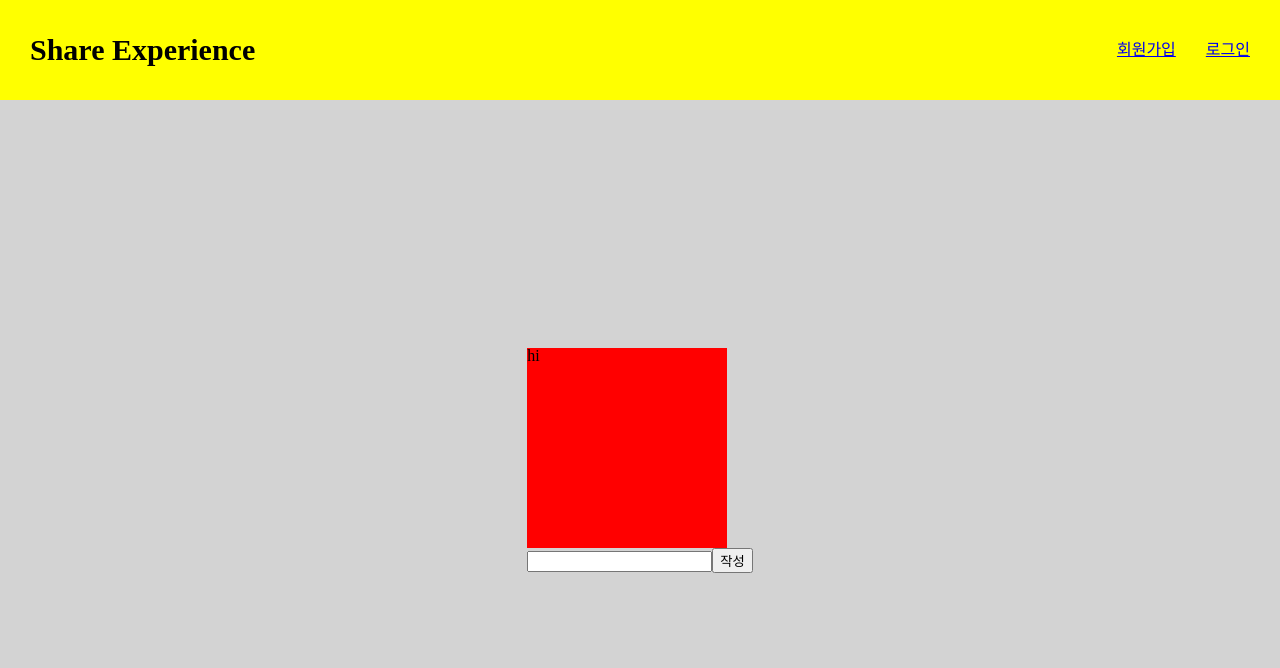
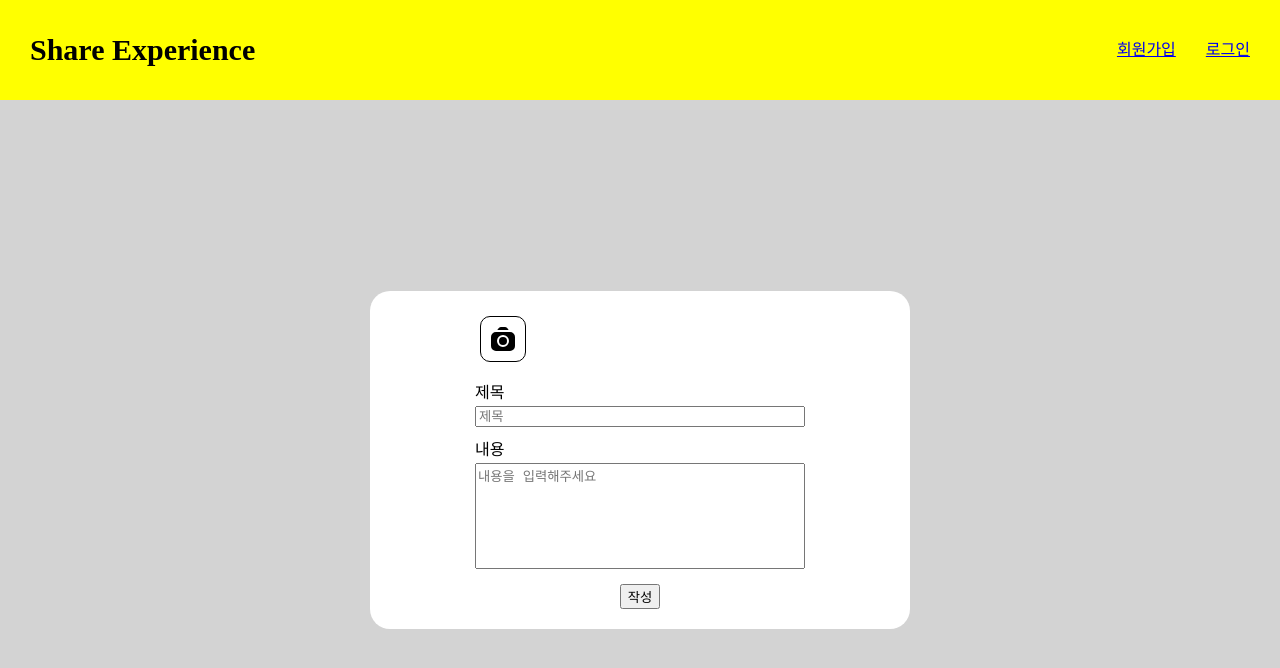
Before and after one commit to wsdx123/jy-lv4, a React (Create React App) app: page /post in a window 1280 px wide. Shown: the top 668 px of the page. Built offline with nearby package versions, Linux system fonts and the light colour scheme; no server answers.

Commit message:
feat: post 사진 업로드 연결, post css

```diff
--- a/db.json
+++ b/db.json
@@ -1,16 +1,28 @@
 {
   "posts": [
     {
-      "id": "78c5613f-c18f-47bd-be40-78d776134ad7",
-      "context": "afdfdGSGd"
+      "id": "083c73d4-d7d2-4566-90b2-6d3540a941a9",
+      "title": "erwr",
+      "context": "erwerer",
+      "picture": "https://firebasestorage.googleapis.com/v0/b/jy-lv4.appspot.com/o/images%2Ffiles?alt=media&token=dd8cd6a8-1076-4bd7-93fc-679c58d8492d"
     },
     {
-      "id": "9ada5e2c-9ce4-4a95-aad6-54a9f04cc4fc",
-      "context": "wetwt"
+      "id": "15274ba8-0139-44a1-adf6-895d1afe65cf",
+      "title": "asdsfddgfg",
+      "context": "dsgsgdf",
+      "picture": "https://firebasestorage.googleapis.com/v0/b/jy-lv4.appspot.com/o/images%2Ffiles?alt=media&token=535c91ee-4ef4-4dc6-b19f-6e1e52a9a2c6"
     },
     {
-      "id": "86a94fb5-eb14-4541-a583-19a2ffd730ea",
-      "context": "fff"
+      "id": "e66b0de4-f60b-4215-bff7-99195af53c6b",
+      "title": "ewgre",
+      "context": "erwg",
+      "picture": "https://firebasestorage.googleapis.com/v0/b/jy-lv4.appspot.com/o/images%2Fe66b0de4-f60b-4215-bff7-99195af53c6b?alt=media&token=334de048-ea6d-4713-b752-3d284bbbee2c"
+    },
+    {
+      "id": "32720ca3-6e24-44ad-9c50-d2e4ca3c2455",
+      "title": "eaff",
+      "context": "fffff",
+      "picture": "https://firebasestorage.googleapis.com/v0/b/jy-lv4.appspot.com/o/images%2F32720ca3-6e24-44ad-9c50-d2e4ca3c2455?alt=media&token=7f27de03-3c1f-41c7-af97-53d44b3db4c7"
     }
   ]
 }
--- /dev/null
+++ b/src/assets/svgs/index.js
@@ -0,0 +1 @@
+export { ReactComponent as CameraIcon } from './camera.svg'
--- a/src/pages/Login/index.jsx
+++ b/src/pages/Login/index.jsx
@@ -46,10 +46,6 @@ function Login() {
     e.preventDefault()
 
     const { userId, password } = loginInfo
-    if (userId === '' || password === '') {
-      dispatch(openAlert('아이디 혹은 비밀번호를 입력해 주세요.'))
-      return
-    }
 
     try {
       const tmp = await loginJWT(userId, password)
--- a/src/pages/Post.jsx
+++ /dev/null
@@ -1,31 +0,0 @@
-import { useMutationHook } from 'hooks/queryHooks'
-import { useState } from 'react'
-import { addPost } from 'service/api'
-import { v4 } from 'uuid'
-import styles from 'pages/Post.module.css'
-
-function Post() {
-  const [input, setInput] = useState('')
-
-  const mutation = useMutationHook(addPost, 'posts')
-
-  const handleSubmit = (e) => {
-    e.preventDefault()
-    const newPost = { id: v4(), context: input }
-
-    mutation.mutate(newPost)
-    setInput('')
-  }
-
-  return (
-    <div>
-      <form onSubmit={handleSubmit}>
-        <div className={styles.picContainer}>hi</div>
-        <input value={input} onChange={(e) => setInput(e.target.value)} />
-        <button type='submit'>작성</button>
-      </form>
-    </div>
-  )
-}
-
-export default Post
--- a/src/pages/Post.module.css
+++ /dev/null
@@ -1,5 +0,0 @@
-.picContainer {
-  background-color: red;
-  width: 200px;
-  height: 200px;
-}
--- /dev/null
+++ b/src/pages/Post/Post.module.css
@@ -0,0 +1,69 @@
+.picContainer {
+  /* background-color: red; */
+  width: auto;
+  /* height: 100px; */
+  /* padding: 20px; */
+  display: flex;
+  align-items: center;
+}
+
+.postContainer {
+  padding: 20px;
+  width: 500px;
+  height: auto;
+  background-color: white;
+  display: flex;
+  align-items: center;
+  justify-content: center;
+  border-radius: 20px;
+}
+
+.postForm {
+  display: flex;
+  flex-direction: column;
+  align-items: flex-start;
+  width: 330px;
+  gap: 15px;
+}
+.postForm > button {
+  margin: auto;
+}
+
+.file {
+  display: none;
+}
+.fileLabel {
+  cursor: pointer;
+  padding: 5px;
+}
+
+.icon {
+  border: 1px solid black;
+  border-radius: 10px;
+  padding: 10px;
+  width: 24px;
+  height: 24px;
+  transition: all 0.2s ease-in-out;
+}
+.icon:hover {
+  fill: white;
+  background-color: black;
+}
+
+.previews {
+  display: grid;
+  grid-template-columns: 1fr 1fr 1fr;
+  gap: 10px;
+}
+
+.inputBox {
+  display: flex;
+  flex-direction: column;
+  gap: 5px;
+  width: 100%;
+}
+
+.inputBox > textarea {
+  resize: none;
+  height: 100px;
+}
--- /dev/null
+++ b/src/pages/Post/index.jsx
@@ -0,0 +1,85 @@
+import { useMutationHook } from 'hooks/queryHooks'
+import { useState } from 'react'
+import { addPost } from 'service/api'
+import styles from 'pages/Post/Post.module.css'
+import { v4 } from 'uuid'
+import { getDownloadURL, ref, uploadBytes } from 'firebase/storage'
+import { storage } from 'firebase.js'
+import { useNavigate } from 'react-router-dom'
+import { CameraIcon } from 'assets/svgs'
+
+function Post() {
+  const [input, setInput] = useState({
+    title: '',
+    content: ''
+  })
+  const [imgFile, setImgFile] = useState(null)
+  const [preview, setPreview] = useState(null)
+
+  const navigate = useNavigate()
+
+  const mutation = useMutationHook(addPost, 'posts')
+
+  const handleUpload = (e) => {
+    const file = e.target.files[0]
+    console.log(file)
+    const img = URL.createObjectURL(file)
+    setImgFile(file)
+    setPreview(img)
+  }
+
+  const handleSubmit = async (e) => {
+    e.preventDefault()
+    const newPost = { id: v4(), title: input.title, context: input.content, picture: '' }
+    const imageRef = ref(storage, `images/${newPost.id}`)
+
+    await uploadBytes(imageRef, imgFile)
+
+    const downloadURL = await getDownloadURL(imageRef)
+    newPost.picture = downloadURL
+
+    mutation.mutate(newPost)
+    setInput({ title: '', content: '' })
+    setImgFile(null)
+    setPreview(null)
+    navigate('/')
+  }
+
+  return (
+    <div className={styles.postContainer}>
+      <form className={styles.postForm} onSubmit={handleSubmit}>
+        <div className={styles.picContainer}>
+          <label className={styles.fileLabel} htmlFor='file'>
+            <CameraIcon className={styles.icon} />
+          </label>
+          <input className={styles.file} id='file' type='file' onChange={handleUpload} />
+          <div className={styles.previews}>
+            {preview && <img src={preview} alt='미리보기' width={100} height={100} />}
+          </div>
+        </div>
+        <div className={styles.inputBox}>
+          <label htmlFor='title'>제목</label>
+          <input
+            id='title'
+            placeholder='제목'
+            value={input.title}
+            onChange={(e) => setInput({ ...input, title: e.target.value })}
+          />
+        </div>
+        <div className={styles.inputBox}>
+          <label htmlFor='content'>내용</label>
+          <textarea
+            id='content'
+            type='text'
+            value={input.content}
+            placeholder='내용을 입력해주세요'
+            onChange={(e) => setInput({ ...input, content: e.target.value })}
+          />
+        </div>
+        <button type='submit'>작성</button>
+      </form>
+    </div>
+  )
+}
+
+export default Post
--- a/src/pages/Register/index.jsx
+++ b/src/pages/Register/index.jsx
@@ -45,10 +45,7 @@ function Register() {
   const handleRegister = async (e) => {
     e.preventDefault()
     const { userId, password } = registerInfo
-    if (userId === '' || password === '') {
-      dispatch(openAlert('아이디 혹은 비밀번호를 입력해 주세요.'))
-      return
-    }
+
     try {
       await registerJWT(userId, password)
       setRegisterInfo({ userId: '', password: '' })
```
Also changed, not shown: .eslintrc.json, src/assets/svgs/camera.svg (added).
